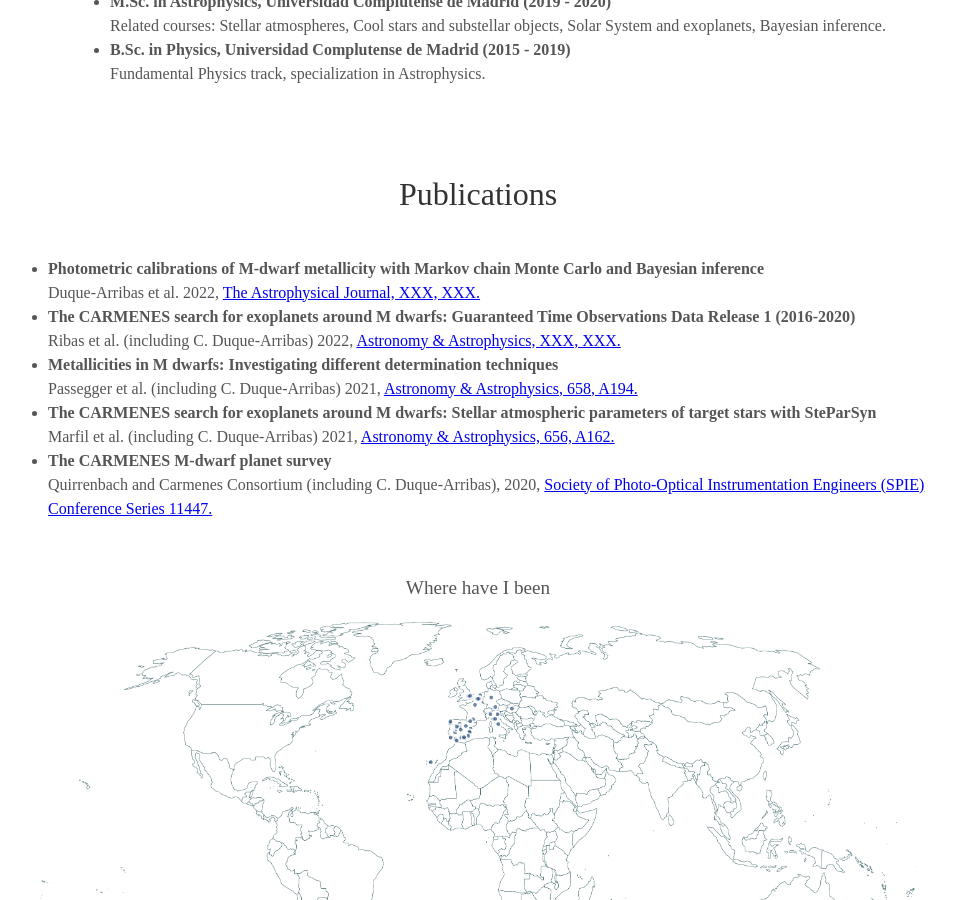
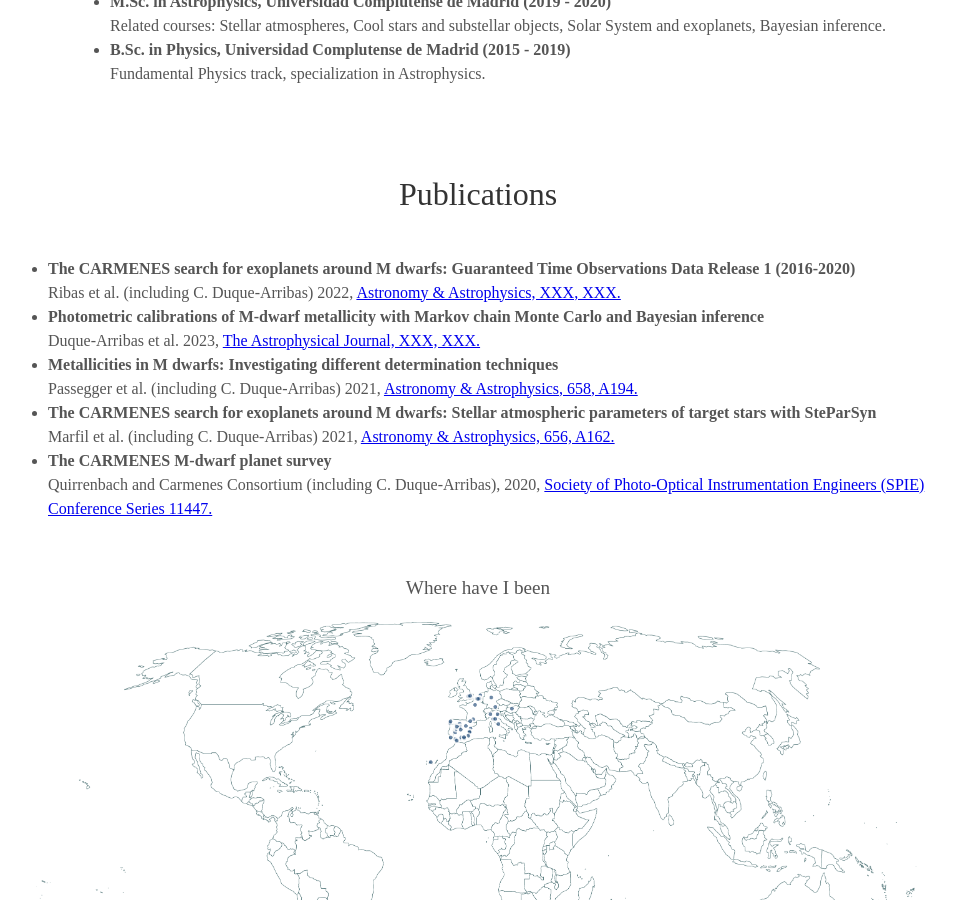
Before and after one commit to chrduque/chrduque.github.io, a Jekyll site: the page built from index.html, in a window 1280 px wide and 900 px high, scrolled down 1510 px. Shown: the whole window, without its empty margins (162-1117 px from the left). Built offline with Jekyll 4.4.1, drawn with Linux system fonts in a browser that asks for light colours; some web fonts are replaced.

Commit message:
Update about.html

```diff
--- a/_includes/about.html
+++ b/_includes/about.html
@@ -28,10 +28,10 @@
   <!--<div class="tech">-->
     <h2>Publications</h2>
     <ul style="font-size: 1rem; list-style-position: outside; display: inline-block; text-align: left">
-      <li><strong>Photometric calibrations of M-dwarf metallicity with Markov chain Monte Carlo and Bayesian inference</strong><br>
-     Duque-Arribas et al. 2022, <a href="https://" target="_blank">The Astrophysical Journal, XXX, XXX.</a></li>
       <li><strong>The CARMENES search for exoplanets around M dwarfs: Guaranteed Time Observations Data Release 1 (2016-2020)</strong><br>
      Ribas et al. (including C. Duque-Arribas) 2022, <a href="https://" target="_blank">Astronomy & Astrophysics, XXX, XXX.</a></li>
+     <li><strong>Photometric calibrations of M-dwarf metallicity with Markov chain Monte Carlo and Bayesian inference</strong><br>
+     Duque-Arribas et al. 2023, <a href="https://arxiv.org/abs/2301.08036" target="_blank">The Astrophysical Journal, XXX, XXX.</a></li>
      <li><strong>Metallicities in M dwarfs: Investigating different determination techniques</strong><br>
      Passegger et al. (including C. Duque-Arribas) 2021, <a href="https://ui.adsabs.harvard.edu/abs/2022A%26A...658A.194P/abstract" target="_blank">Astronomy & Astrophysics, 658, A194.</a></li>
      <li><strong>The CARMENES search for exoplanets around M dwarfs: Stellar atmospheric parameters of target stars with SteParSyn</strong><br>
```
